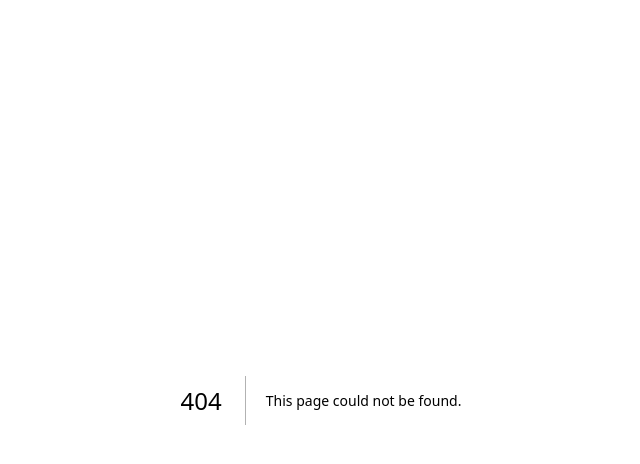
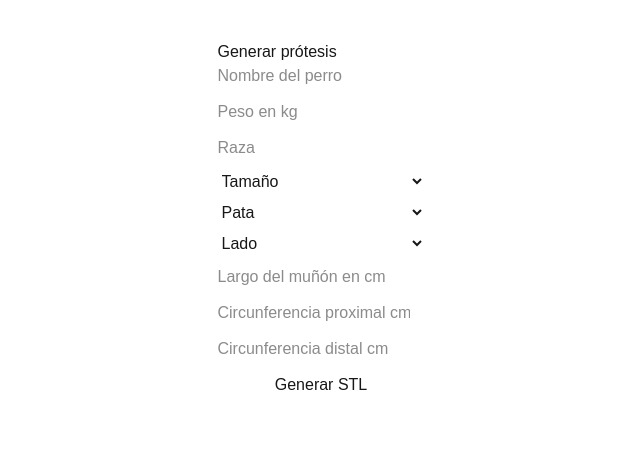
Before and after one commit to brigitteblau/bbm, a Next.js app: page /form in a window 1280 px wide. Before the commit this address had no page. Shown: the top 464 px of the page, without its empty margins (319-959 px from the left). Built offline with nearby package versions, Linux system fonts and the light colour scheme.

Commit message:
Add prosthesis generation form and API integration

```diff
--- /dev/null
+++ b/app/form/page.tsx
@@ -0,0 +1,85 @@
+"use client";
+
+import { useState } from "react";
+
+export default function ProtesisFormPage() {
+  const [loading, setLoading] = useState(false);
+
+  async function handleSubmit(e: React.FormEvent<HTMLFormElement>) {
+    e.preventDefault();
+    setLoading(true);
+
+    const form = new FormData(e.currentTarget);
+
+    const payload = {
+      user_id: "test-user",
+      dog_name: form.get("dog_name"),
+      dog_weight_kg: Number(form.get("dog_weight_kg")),
+      dog_breed: form.get("dog_breed"),
+      dog_size: form.get("dog_size"),
+      limb_position: form.get("limb_position"),
+      limb_side: form.get("limb_side"),
+      stump_length_cm: Number(form.get("stump_length_cm")),
+      proximal_circumference_cm: Number(form.get("proximal_circumference_cm")),
+      distal_circumference_cm: Number(form.get("distal_circumference_cm")),
+    };
+
+    try {
+      const res = await fetch(`${process.env.NEXT_PUBLIC_API_URL}/prosthesis/generate`, {
+        method: "POST",
+        headers: {
+          "Content-Type": "application/json",
+        },
+        body: JSON.stringify(payload),
+      });
+
+      const data = await res.json();
+      console.log("Respuesta FastAPI:", data);
+      alert("Solicitud enviada correctamente");
+    } catch (error) {
+      console.error(error);
+      alert("Error enviando solicitud");
+    } finally {
+      setLoading(false);
+    }
+  }
+
+  return (
+    <main style={{ maxWidth: 500, margin: "40px auto", fontFamily: "Arial" }}>
+      <h1>Generar prótesis</h1>
+
+      <form onSubmit={handleSubmit} style={{ display: "grid", gap: 12 }}>
+        <input name="dog_name" placeholder="Nombre del perro" required />
+        <input name="dog_weight_kg" type="number" placeholder="Peso en kg" required />
+        <input name="dog_breed" placeholder="Raza" />
+
+        <select name="dog_size" required>
+          <option value="">Tamaño</option>
+          <option value="pequeño">Pequeño</option>
+          <option value="mediano">Mediano</option>
+          <option value="grande">Grande</option>
+        </select>
+
+        <select name="limb_position" required>
+          <option value="">Pata</option>
+          <option value="delantera">Delantera</option>
+          <option value="trasera">Trasera</option>
+        </select>
+
+        <select name="limb_side" required>
+          <option value="">Lado</option>
+          <option value="izquierda">Izquierda</option>
+          <option value="derecha">Derecha</option>
+        </select>
+
+        <input name="stump_length_cm" type="number" placeholder="Largo del muñón en cm" required />
+        <input name="proximal_circumference_cm" type="number" placeholder="Circunferencia proximal cm" required />
+        <input name="distal_circumference_cm" type="number" placeholder="Circunferencia distal cm" required />
+
+        <button type="submit" disabled={loading}>
+          {loading ? "Generando..." : "Generar STL"}
+        </button>
+      </form>
+    </main>
+  );
+}
```
Also changed, not shown: 1 other file (tests, documents, lock files or other folders).
